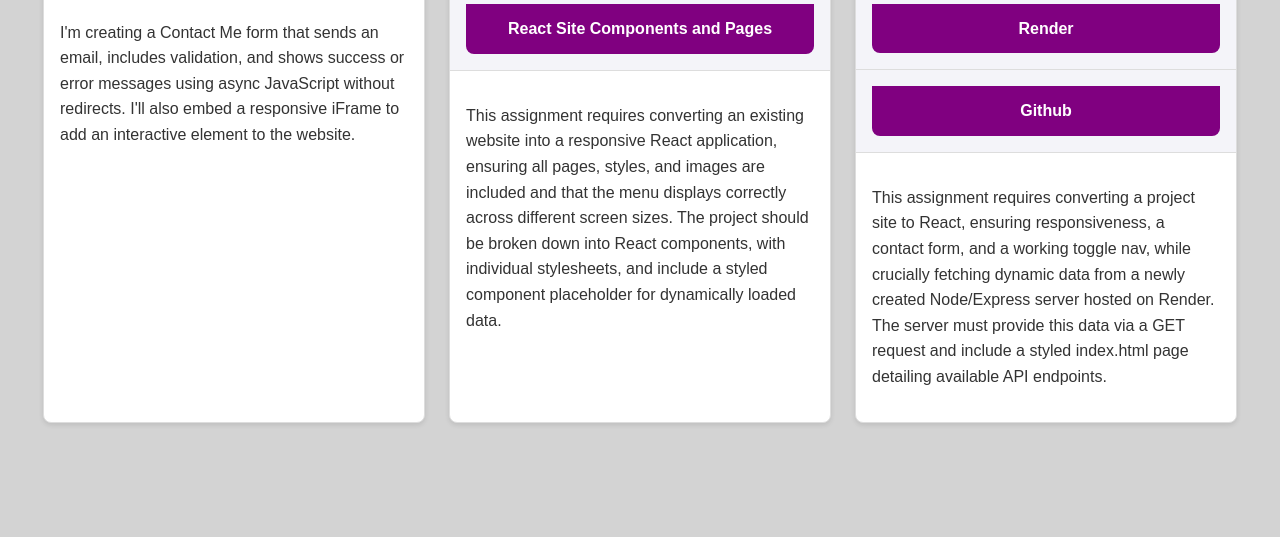
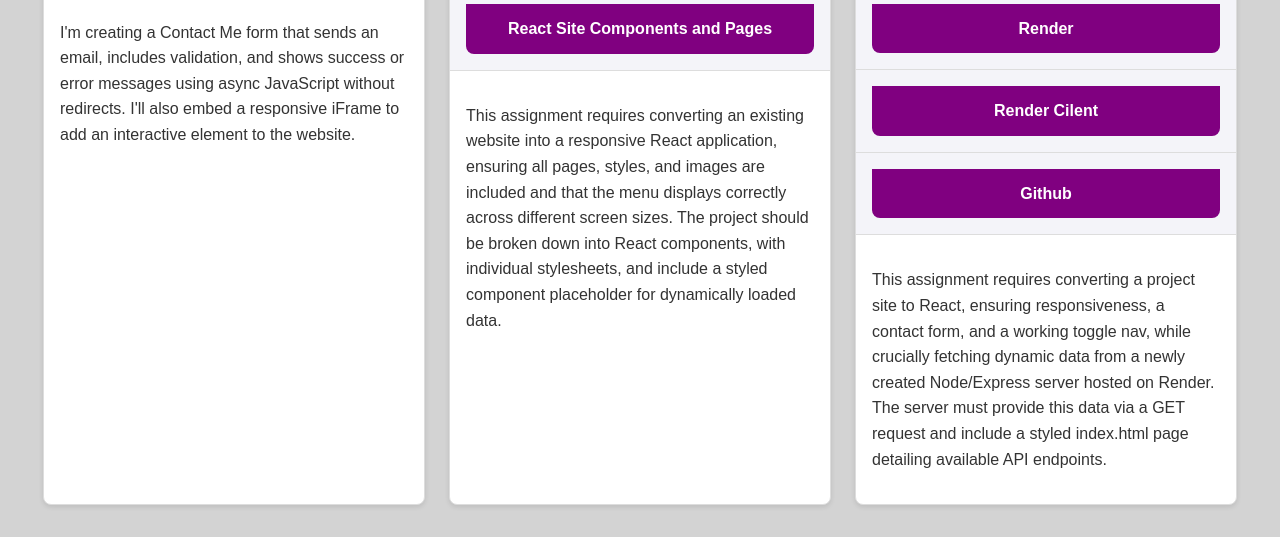
Before and after one commit to MarkSand803/MarkSand803.github.io, a plain HTML site: page csce242/index.html in a window 1280 px wide. Shown: the part 4899-5436 px from the top of the page. Before the commit the page ends 5354 px from the top, so only its background shows below. Drawn offline with Linux system fonts and the light colour scheme.

Commit message:
Update index.html

```diff
--- a/csce242/index.html
+++ b/csce242/index.html
@@ -154,6 +154,7 @@
                     <img src="images/pro9screenshot.png" alt="Screenshot of Project 9">
                     <h3><a href="https://marksand803.github.io/photo-2025/">More JS and Server Get Request</a></h3>
                     <h3><a href="https://msphotograph-2025.onrender.com/api/portfolio">Render</a></h3>
+                    <h3><a href="https://msphotograph-2025.onrender.com/">Render Cilent</a></h3>
                     <h3><a href="https://github.com/MarkSand803/msphotograph-2025.git">Github</a></h3>
                     <p>This assignment requires converting a project site to React, ensuring responsiveness, a contact form, and a working toggle nav, while crucially fetching dynamic data from a newly created Node/Express server hosted on Render. The server must provide this data via a GET request and include a styled index.html page detailing available API endpoints.</p>
                 </article>
```
